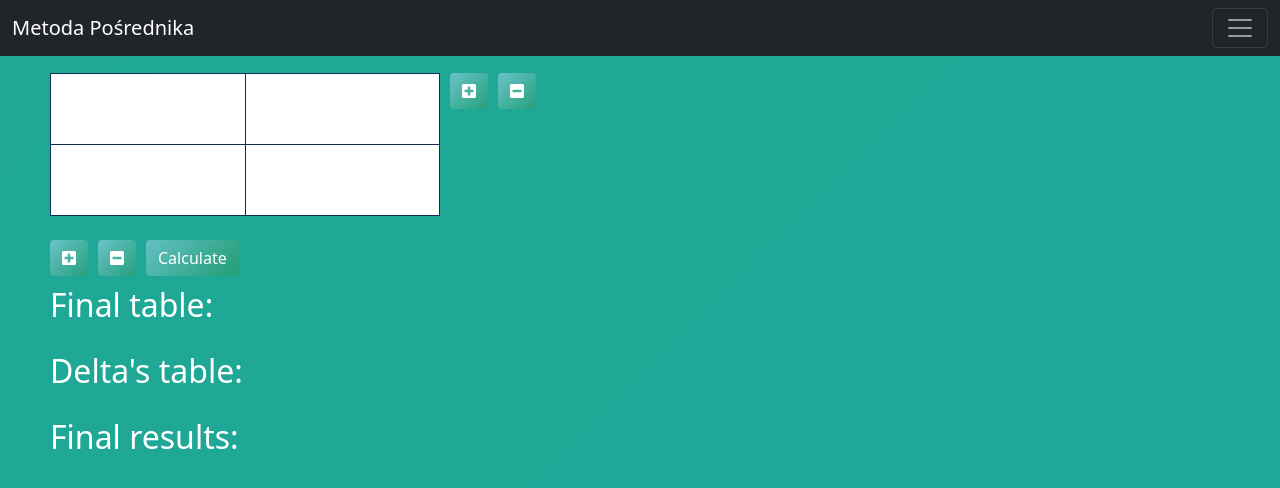
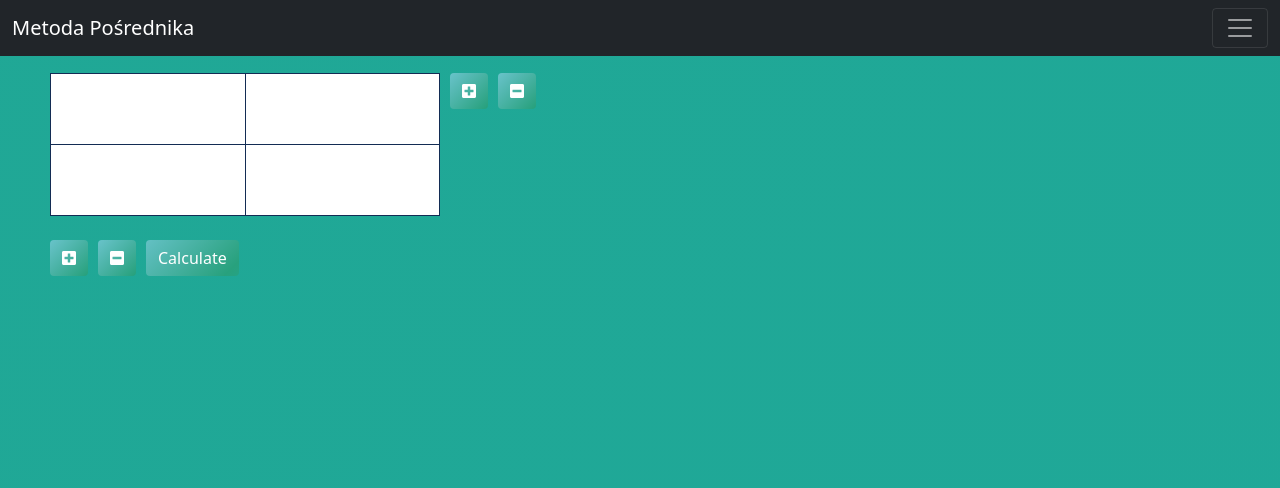
Before and after one commit to krzemienmichal/BOiL-trans-posr, a React (Create React App) app: page / in a window 1280 px wide. Shown: the top 488 px of the page. Built offline with nearby package versions, Linux system fonts and the light colour scheme.

Commit message:
Adding conditional show to the table's signatures

```diff
--- a/src/App.tsx
+++ b/src/App.tsx
@@ -21,6 +21,7 @@ function App() {
   const [deltasTableRows, setDeltasTableRows] = useState<Array<CustomRowModel>>([])
   const [resultsTableRows, setResultsTableRows] = useState<Array<CustomRowModel>>([])
   const [shouldCalculate, setShouldCalculate] = useState<number>(1)
+  const [showTableSignatures, setShowTableSignatures] = useState<boolean>(false)
   const [receivers, setReceivers] = useState<Array<Receiver>>([])
   const [suppliers, setSuppliers] = useState<Array<Supplier>>([])
   const [transportTable, setTransportTable] = useState<Array<TransportCell>>([])
@@ -64,7 +65,7 @@ function App() {
 
   useEffect(() =>{
     if(suppliers.length >0){
-
+      setShowTableSignatures(true)
       setShouldCreateFinalTable(shouldCreateFinalTable*-1)
 
     }
@@ -91,7 +92,7 @@ function App() {
       </div>
       <div className="strings">
       <h2>
-        Final table:
+        { showTableSignatures===true && "Final table:"}
       </h2>
       </div>
       <div className="finalResults">
@@ -104,7 +105,7 @@ function App() {
       </div>
       <div className="strings">
       <h2>
-        Delta's table:
+      {showTableSignatures===true &&  "Delta's table:"}
       </h2>
       </div>
       <div className="deltasResults">
@@ -112,7 +113,7 @@ function App() {
       </div>
       <div className="strings">
       <h2>
-        Final results:
+        {showTableSignatures===true && "Final results:"}
       </h2>
       </div>
       <div className="endResults">
```
